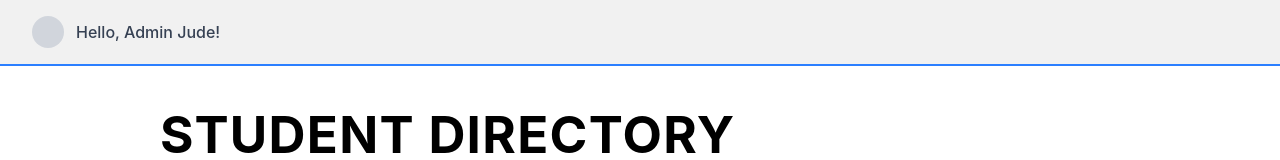
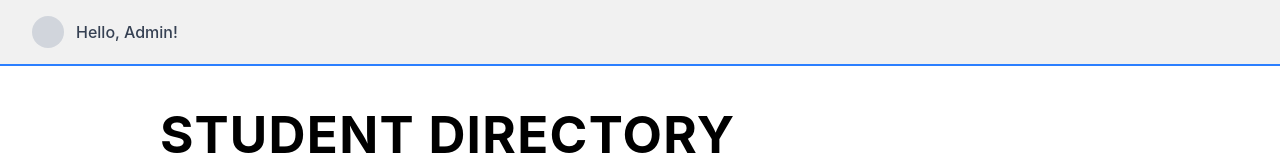
Before and after one commit to Ryystuffs/OneDay, a React (Vite) app in the folder Student records/: page /Admin in a window 1280 px wide. Shown: the top 160 px of the page. Built offline with nearby package versions, Linux system fonts and the light colour scheme; no server answers; the database is empty.

Commit message:
Update Admin.jsx

```diff
--- a/Student records/src/page/Admin.jsx
+++ b/Student records/src/page/Admin.jsx
@@ -25,7 +25,7 @@ const Admin = () => {
     <div className="w-full min-h-screen bg-white text-black font-sans">
       <div className="w-full bg-[#f1f1f1] border-b-2 border-blue-500 py-4 px-8 flex items-center gap-3">
         <div className="w-8 h-8 rounded-full bg-gray-300"></div>
-        <h2 className="text-gray-700 font-medium">Hello, Admin Jude!</h2>
+        <h2 className="text-gray-700 font-medium">Hello, Admin!</h2>
       </div>
 
       <div className="max-w-5xl mx-auto mt-10 px-8">
```
